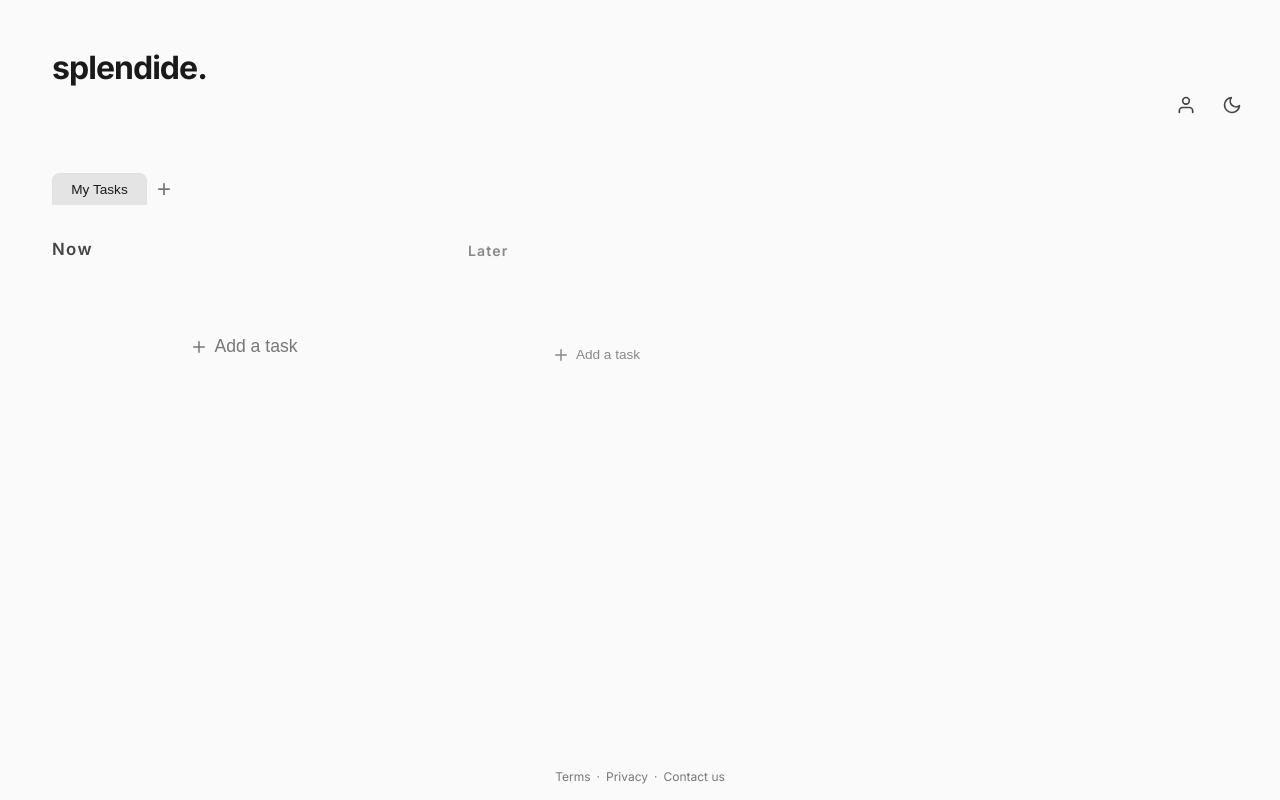
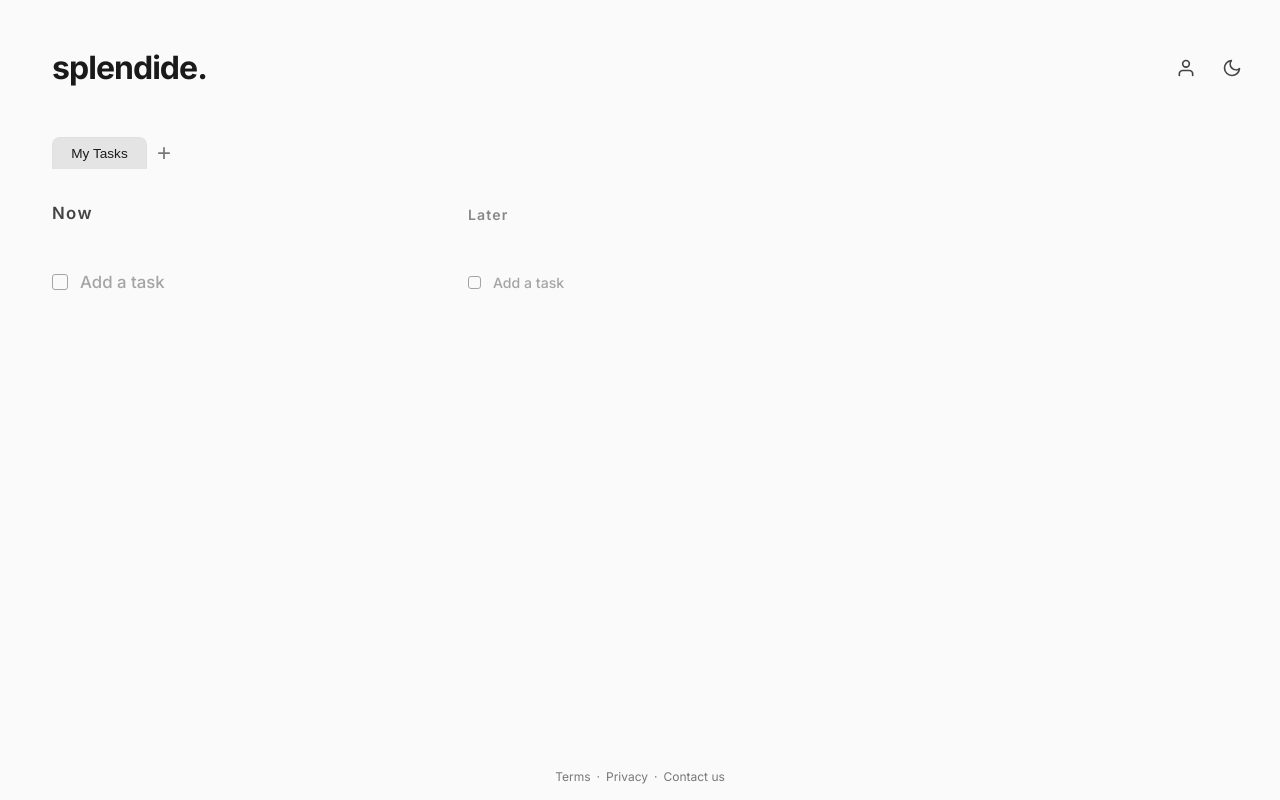
Before and after one commit to NeoIsThere/splendide-frontend, an Angular app: page / in a window 1280 px wide. Built offline with nearby package versions, Linux system fonts and the light colour scheme.

Commit message:
Improvements

```diff
--- a/src/app/pages/home/home.component.html
+++ b/src/app/pages/home/home.component.html
@@ -276,7 +276,7 @@
               </button>
             }
           </div>
-          <div class="section-tab-actions">
+          <div class="section-tab-actions" data-confirm-delete-section>
             @if (confirmingDeleteSectionId() === sec.id) {
               <div class="clear-confirm">
                 <span class="clear-confirm-label">Delete page:</span>
@@ -431,25 +431,6 @@
                 }
 
                 <button
-                  class="icon-btn-sm move-btn mobile-only"
-                  (click)="moveToBacklog(task.id)"
-                  [attr.aria-label]="'Move to backlog: ' + task.text"
-                >
-                  <svg
-                    width="22"
-                    height="22"
-                    viewBox="0 0 24 24"
-                    fill="none"
-                    stroke="currentColor"
-                    stroke-width="2"
-                    stroke-linecap="round"
-                    stroke-linejoin="round"
-                    aria-hidden="true"
-                  >
-                    <polyline points="6 9 12 15 18 9" />
-                  </svg>
-                </button>
-                <button
                   class="icon-btn-sm remove-btn"
                   (click)="removeTask(task.id)"
                   [attr.aria-label]="'Remove: ' + task.text"
@@ -469,6 +450,27 @@
                     <line x1="6" y1="6" x2="18" y2="18" />
                   </svg>
                 </button>
+
+                <!-- Mobile 3-dot menu -->
+                <div class="task-dots-wrapper mobile-only" data-task-menu>
+                  <button
+                    class="icon-btn-sm task-dots-btn"
+                    (click)="toggleTaskMenu(task.id, $event)"
+                    [attr.aria-label]="'Options for: ' + task.text"
+                  >&#8226;&#8226;&#8226;</button>
+                  @if (taskMenuOpenId() === task.id) {
+                    <div class="task-dots-menu">
+                      <button
+                        class="task-dots-item"
+                        (click)="moveToBacklog(task.id); taskMenuOpenId.set(null)"
+                      >Move to {{ secondaryTitle() }}</button>
+                      <button
+                        class="task-dots-item task-dots-item-danger"
+                        (click)="removeTask(task.id)"
+                      >Delete</button>
+                    </div>
+                  }
+                </div>
               </div>
 
               <!-- Subtasks -->
@@ -680,40 +682,23 @@
             </div>
           </div>
         } @else if (canAdd()) {
-          @if (taskCount() === 0) {
-            <button
-              class="add-btn add-btn-empty"
-              (click)="startAdding()"
-              aria-label="Add a new task"
-            >
-              <svg
-                width="18"
-                height="18"
-                viewBox="0 0 24 24"
-                fill="none"
-                stroke="currentColor"
-                stroke-width="2"
-                stroke-linecap="round"
-                stroke-linejoin="round"
-                aria-hidden="true"
-              >
-                <line x1="12" y1="5" x2="12" y2="19" />
-                <line x1="5" y1="12" x2="19" y2="12" />
-              </svg>
-              Add a task
-            </button>
-          } @else {
-            <button class="add-btn" (click)="startAdding()" aria-label="Add a new task">
-              <span class="add-btn-plus">+</span>
-              <span class="add-btn-hover-label">Add a task</span>
-            </button>
-          }
+          <div
+            class="add-placeholder"
+            (click)="startAdding()"
+            (keydown.enter)="startAdding()"
+            role="button"
+            tabindex="0"
+            aria-label="Add a task"
+          >
+            <span class="add-placeholder-check"></span>
+            <span class="add-placeholder-text">Add a task</span>
+          </div>
         }
         </div><!-- /.main-drop-zone -->
 
         @if (taskCount() > 0) {
           @if (confirmingClear()) {
-            <div class="clear-confirm">
+            <div class="clear-confirm" data-confirm-clear>
               <span class="clear-confirm-label">Delete:</span>
               @if (completedCount() > 0 && completedCount() < taskCount()) {
                 <button class="clear-yes" (click)="clearDoneTasks(); cancelClear()">Done only</button>
@@ -722,7 +707,7 @@
               <button class="clear-no" (click)="cancelClear()">Cancel</button>
             </div>
           } @else {
-            <div class="clear-actions">
+            <div class="clear-actions" data-confirm-clear>
               <button class="clear-btn" (click)="startClear()" aria-label="Clear the list">
                 <svg width="14" height="14" viewBox="0 0 24 24" fill="none" stroke="currentColor" stroke-width="2" stroke-linecap="round" stroke-linejoin="round" aria-hidden="true">
                   <polyline points="3 6 5 6 21 6" />
@@ -839,25 +824,6 @@
                 }
 
                 <button
-                  class="icon-btn-sm move-btn mobile-only"
-                  (click)="moveToMain(task.id)"
-                  [attr.aria-label]="'Move to main: ' + task.text"
-                >
-                  <svg
-                    width="22"
-                    height="22"
-                    viewBox="0 0 24 24"
-                    fill="none"
-                    stroke="currentColor"
-                    stroke-width="2"
-                    stroke-linecap="round"
-                    stroke-linejoin="round"
-                    aria-hidden="true"
-                  >
-                    <polyline points="18 15 12 9 6 15" />
-                  </svg>
-                </button>
-                <button
                   class="icon-btn-sm remove-btn"
                   (click)="removeSecondaryTask(task.id)"
                   [attr.aria-label]="'Remove: ' + task.text"
@@ -877,6 +843,27 @@
                     <line x1="6" y1="6" x2="18" y2="18" />
                   </svg>
                 </button>
+
+                <!-- Mobile 3-dot menu -->
+                <div class="task-dots-wrapper mobile-only" data-sec-task-menu>
+                  <button
+                    class="icon-btn-sm task-dots-btn"
+                    (click)="toggleSecTaskMenu(task.id, $event)"
+                    [attr.aria-label]="'Options for: ' + task.text"
+                  >&#8226;&#8226;&#8226;</button>
+                  @if (secTaskMenuOpenId() === task.id) {
+                    <div class="task-dots-menu task-dots-menu-left">
+                      <button
+                        class="task-dots-item"
+                        (click)="moveToMain(task.id); secTaskMenuOpenId.set(null)"
+                      >Move to {{ mainTitle() }}</button>
+                      <button
+                        class="task-dots-item task-dots-item-danger"
+                        (click)="removeSecondaryTask(task.id)"
+                      >Delete</button>
+                    </div>
+                  }
+                </div>
               </div>
 
               <!-- Subtasks -->
@@ -1089,45 +1076,24 @@
               </div>
             </div>
           } @else if (canAddSecondary()) {
-            @if (secondaryCount() === 0) {
-              <button
-                class="add-btn add-btn-empty add-btn-sec"
-                (click)="startAddingSecondary()"
-                aria-label="Add a secondary task"
-              >
-                <svg
-                  width="18"
-                  height="18"
-                  viewBox="0 0 24 24"
-                  fill="none"
-                  stroke="currentColor"
-                  stroke-width="2"
-                  stroke-linecap="round"
-                  stroke-linejoin="round"
-                  aria-hidden="true"
-                >
-                  <line x1="12" y1="5" x2="12" y2="19" />
-                  <line x1="5" y1="12" x2="19" y2="12" />
-                </svg>
-                Add a task
-              </button>
-            } @else {
-              <button
-                class="add-btn add-btn-sec"
-                (click)="startAddingSecondary()"
-                aria-label="Add a secondary task"
-              >
-                <span class="add-btn-plus">+</span>
-                <span class="add-btn-hover-label">Add a task</span>
-              </button>
-            }
+            <div
+              class="add-placeholder add-placeholder-sec"
+              (click)="startAddingSecondary()"
+              (keydown.enter)="startAddingSecondary()"
+              role="button"
+              tabindex="0"
+              aria-label="Add a task"
+            >
+              <span class="add-placeholder-check add-placeholder-check-sec"></span>
+              <span class="add-placeholder-text add-placeholder-text-sec">Add a task</span>
+            </div>
           }
         }
         </div><!-- /.sec-drop-zone -->
 
         @if (secondaryVisible() && secondaryCount() > 0) {
           @if (confirmingSecondaryClear()) {
-            <div class="clear-confirm">
+            <div class="clear-confirm" data-confirm-secondary-clear>
               <span class="clear-confirm-label">Delete:</span>
               @if (secondaryCompletedCount() > 0 && secondaryCompletedCount() < secondaryCount()) {
                 <button class="clear-yes" (click)="clearDoneSecondary(); cancelSecondaryClear()">Done only</button>
@@ -1136,7 +1102,7 @@
               <button class="clear-no" (click)="cancelSecondaryClear()">Cancel</button>
             </div>
           } @else {
-            <div class="clear-actions">
+            <div class="clear-actions" data-confirm-secondary-clear>
               <button class="clear-btn" (click)="startSecondaryClear()" aria-label="Clear the list">
                 <svg width="14" height="14" viewBox="0 0 24 24" fill="none" stroke="currentColor" stroke-width="2" stroke-linecap="round" stroke-linejoin="round" aria-hidden="true">
                   <polyline points="3 6 5 6 21 6" />
--- a/src/app/pages/home/home.component.scss
+++ b/src/app/pages/home/home.component.scss
@@ -2,7 +2,7 @@ $ease: cubic-bezier(0.4, 0, 0.2, 1);
 
 .my-top-bar {
   display: grid;
-  grid-template-columns: auto 1dr 1fr;
+  grid-template-columns: auto 1fr 1fr;
   align-items: center;
 }
 
@@ -828,7 +828,6 @@ $ease: cubic-bezier(0.4, 0, 0.2, 1);
   display: flex;
   flex-direction: column;
   gap: 12px;
-  min-height: 40px;
 
   @media (max-width: 768px) {
     min-height: 0;
@@ -1032,6 +1031,127 @@ $ease: cubic-bezier(0.4, 0, 0.2, 1);
   }
 }
 
+.task-main > .remove-btn,
+.sec-task-main > .remove-btn {
+  @media (max-width: 768px) {
+    display: none;
+  }
+}
+
+// ─── Mobile 3-dot task menu ────────────────────────────────
+.mobile-only {
+  @media (min-width: 769px) {
+    display: none !important;
+  }
+}
+
+.task-dots-wrapper {
+  position: relative;
+  flex-shrink: 0;
+}
+
+.task-dots-btn {
+  font-size: 0.7rem;
+  letter-spacing: 1px;
+  line-height: 1;
+  padding: 4px 6px;
+  color: var(--text-muted);
+  opacity: 1 !important;
+}
+
+.task-dots-menu {
+  position: absolute;
+  right: 0;
+  top: calc(100% + 4px);
+  min-width: 140px;
+  background: var(--card);
+  border: 1px solid var(--border);
+  border-radius: 6px;
+  padding: 4px;
+  box-shadow: 0 4px 14px rgba(0, 0, 0, 0.14);
+  z-index: 50;
+}
+
+.task-dots-menu-left {
+  right: auto;
+  left: 0;
+}
+
+.task-dots-item {
+  display: block;
+  width: 100%;
+  text-align: left;
+  border: none;
+  background: none;
+  padding: 8px 10px;
+  border-radius: 4px;
+  font: inherit;
+  font-size: 0.82rem;
+  cursor: pointer;
+  color: var(--text);
+  transition: background 0.15s $ease;
+
+  &:hover {
+    background: var(--hover);
+  }
+}
+
+.task-dots-item-danger {
+  color: #c44;
+}
+
+
+.add-placeholder {
+  display: flex;
+  align-items: center;
+  gap: 12px;
+  padding: 14px 10px;
+  margin: 0 -10px;
+  border-radius: 6px;
+  cursor: pointer;
+  opacity: 0.65;
+  transition: opacity 0.15s $ease;
+
+  &:hover {
+    opacity: 0.9;
+  }
+
+  &:focus-visible {
+    outline: 2px solid var(--text);
+    outline-offset: 2px;
+    opacity: 0.9;
+  }
+}
+
+.add-placeholder-check {
+  flex-shrink: 0;
+  width: 16px;
+  height: 16px;
+  border-radius: 3px;
+  border: 1.5px solid var(--text-muted);
+  display: block;
+}
+
+.add-placeholder-text {
+  font-size: 1.05rem;
+  font-weight: 500;
+  color: var(--text-muted);
+}
+
+.add-placeholder-sec {
+  padding: 8px;
+  margin: 0 -8px;
+}
+
+.add-placeholder-check-sec {
+  width: 13px;
+  height: 13px;
+}
+
+.add-placeholder-text-sec {
+  font-size: 0.88rem;
+}
+
 // ─── Add button ───────────────────────────────────────────
 .add-btn {
   background: none;
@@ -1173,11 +1293,11 @@ $ease: cubic-bezier(0.4, 0, 0.2, 1);
 
 // ─── Add form ──────────────────────────────────────────────
 .add-form {
-  padding: 14px 0;
+  padding: 0;
 }
 
 .add-form-sec {
-  padding: 10px 0;
+  padding: 0;
 }
 
 .input-minimal {
@@ -1473,23 +1593,6 @@ $ease: cubic-bezier(0.4, 0, 0.2, 1);
   margin-top: 10px;
 }
 
-// ─── Mobile-only move button ─────────────────────────────
-.mobile-only {
-  display: none;
-  @media (max-width: 768px) {
-    display: grid;
-  }
-}
-
-.move-btn {
-  opacity: 0.5;
-  transition: opacity 0.2s $ease, color 0.2s $ease !important;
-  &:hover {
-    opacity: 1;
-    color: var(--text);
-  }
-}
-
 // ─── Footer ────────────────────────────────────────────────
 :host {
   display: flex;
```
Also changed, not shown: src/app/pages/home/home.component.ts (+38 -0 lines).
